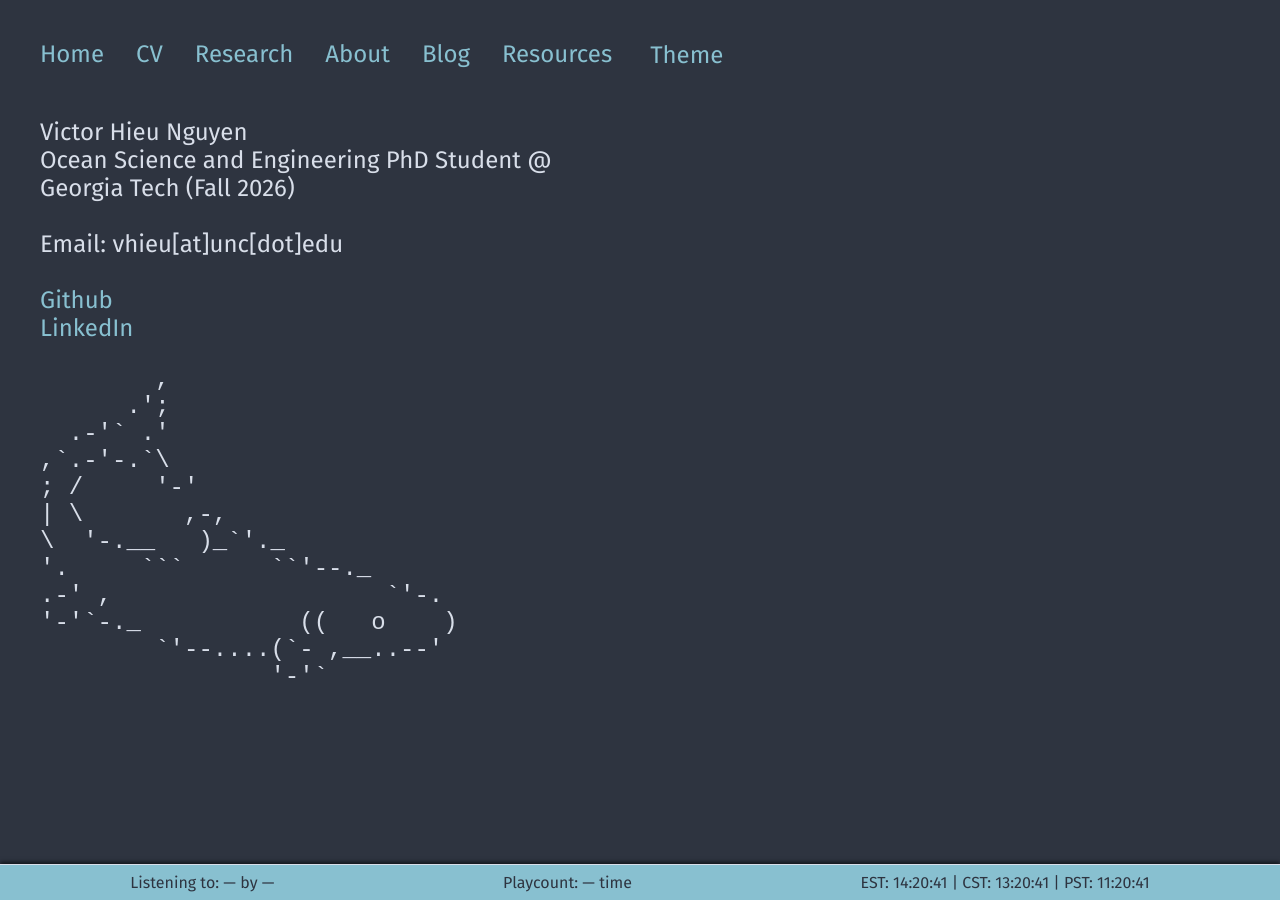
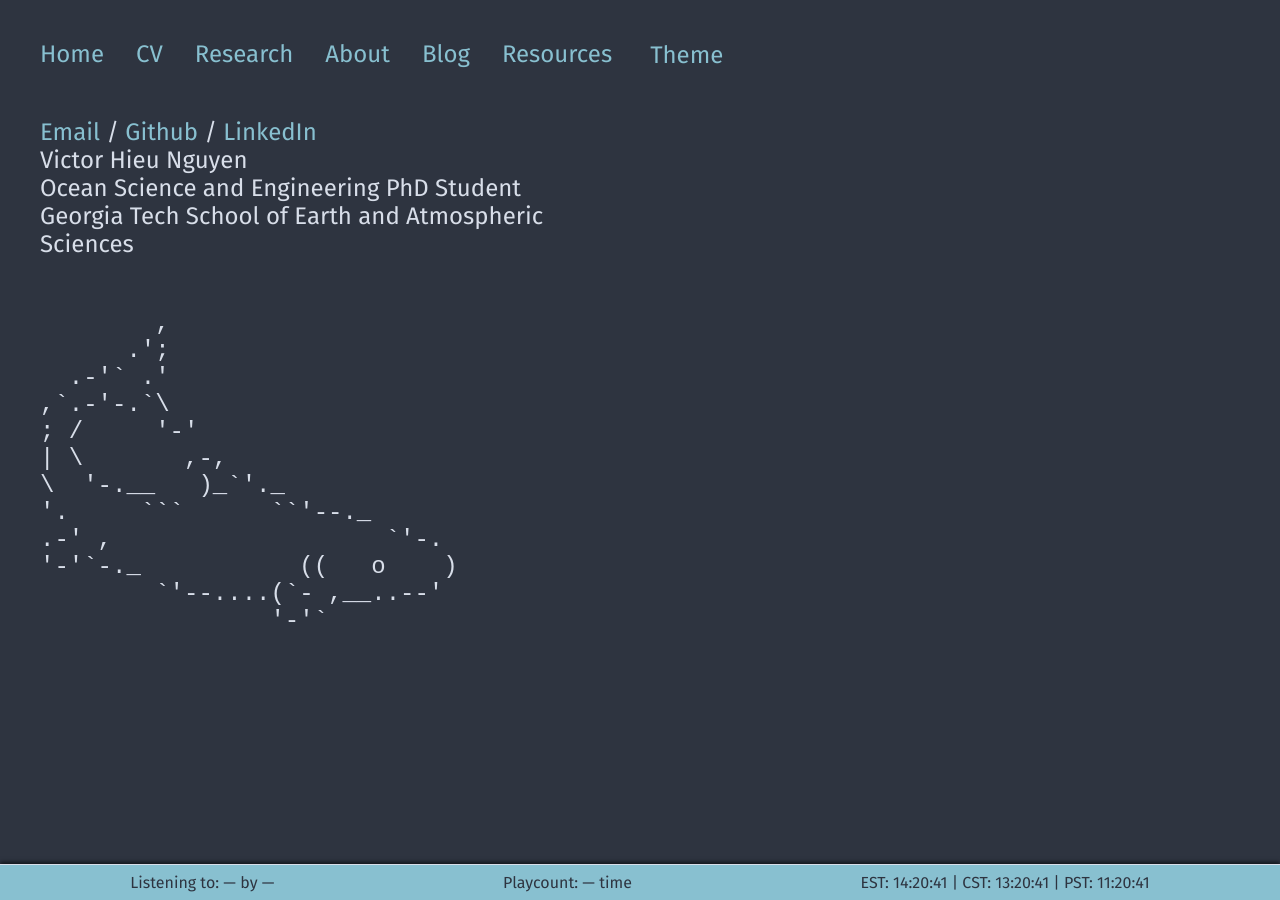
Before and after one commit to vhi3u/vhi3u.github.io, a Jekyll site: the page built from index.md, in a window 1280 px wide. Built offline with Jekyll 4.4.1, drawn with Linux system fonts in a browser that asks for light colours.

Commit message:
update front page

```diff
--- a/index.md
+++ b/index.md
@@ -5,13 +5,12 @@ title: victor hieu nguyen
 
 <div class="content-clock-wrapper">
   <div class="main-text">
+    <a href="mailto:vnguyen480@gatech.edu">Email</a> / <a href="https://github.com/vhi3u">Github</a> / <a href="https://www.linkedin.com/in/victorhieunguyen/">LinkedIn</a><br />
     Victor Hieu Nguyen<br />
-    Ocean Science and Engineering PhD Student @ Georgia Tech (Fall 2026)<br />
+    Ocean Science and Engineering PhD Student <br />
+    Georgia Tech School of Earth and Atmospheric Sciences<br />
     <br />
-    Email: vhieu[at]unc[dot]edu<br />
-    <br />
-    <a href="https://github.com/vhi3u">Github</a><br />
-    <a href="https://www.linkedin.com/in/victorhieunguyen/">LinkedIn</a><br />
+
 
 
     <pre>
```
